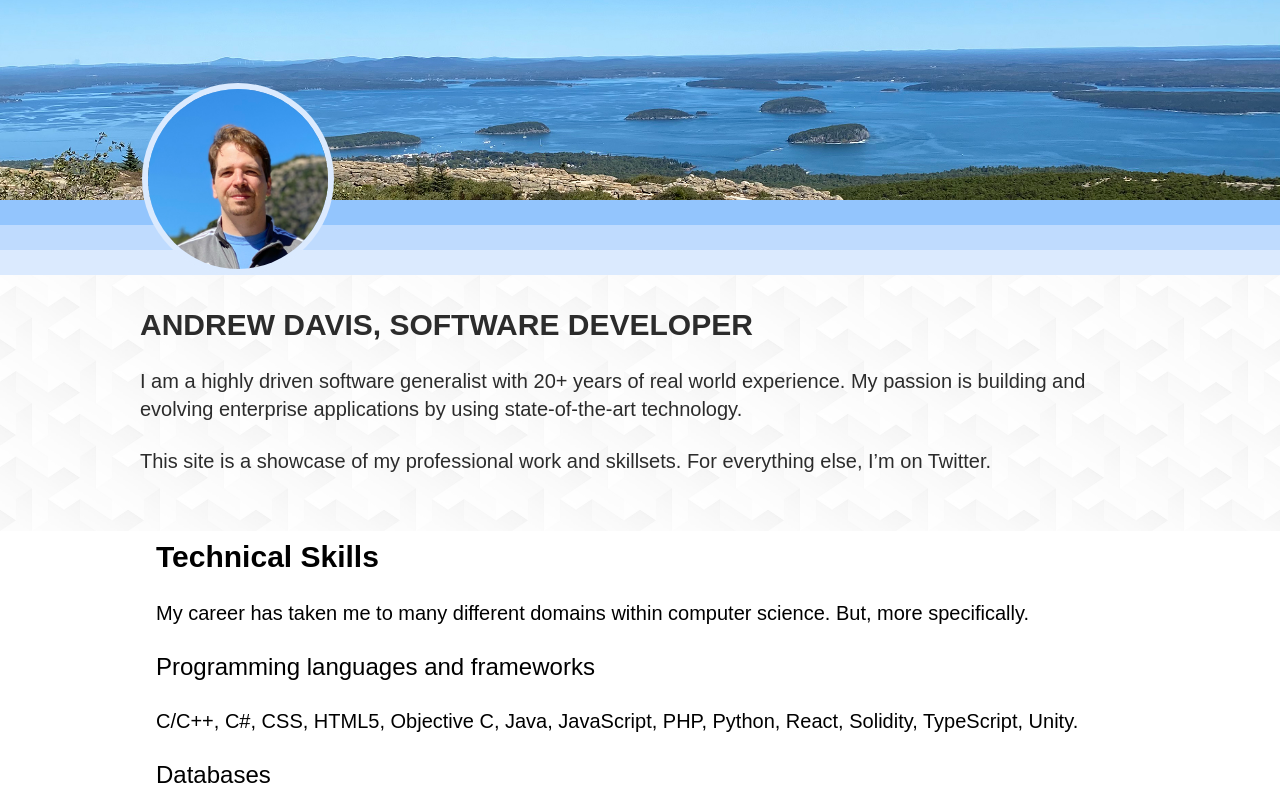
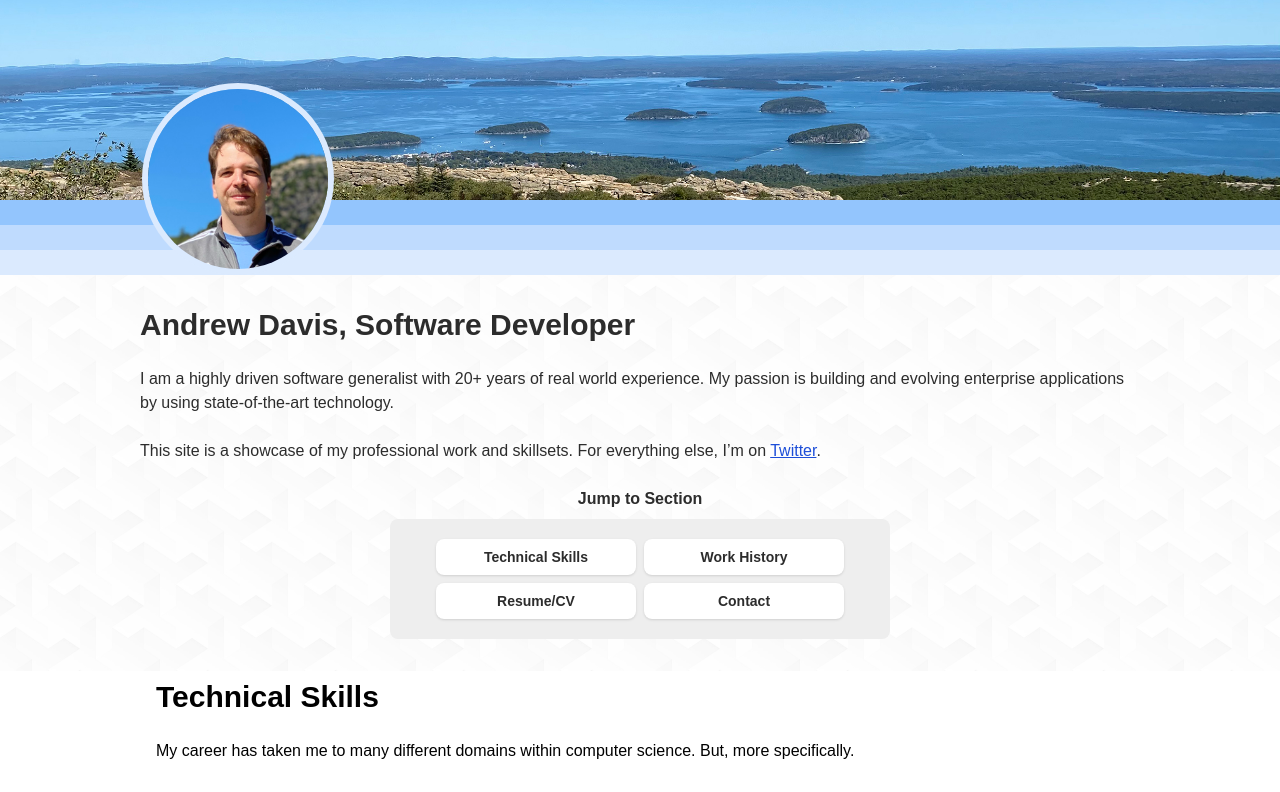
Before and after one commit to andy191x/191x-web, a Next.js app: page / in a window 1280 px wide. Shown: the top 792 px of the page. Built offline with nearby package versions, Linux system fonts and the light colour scheme; a web font is replaced by a local one.

Commit message:
More header updates.

```diff
--- a/app/globals.css
+++ b/app/globals.css
@@ -34,7 +34,7 @@ body {
     }
 
     p {
-        @apply text-xl my-6;
+        @apply text-base my-6;
     }
 
     ul {
--- a/app/page.tsx
+++ b/app/page.tsx
@@ -5,6 +5,9 @@ import headerImage from "@/public/images/header.jpg";
 import andyImage from "@/public/images/andy.jpg";
 import { SectionBlock } from "@/components/SectionBlock";
 import { Section } from "@/components/Section";
+import { ANDREW_TWITTER_URL } from "@/lib/Constants";
+import { LinkExternal } from "@/components/LinkExternal";
+import { Button } from "@/components/Button";
 
 //
 // Blocks
@@ -47,14 +50,28 @@ function HeaderBlock() {
 }
 
 function InfoBlock() {
+    const buttonClasses = "w-[200px] mx-1 my-1";
     return (
         <SectionBlock section={Section.One}>
-            <h1 className={"text-3xl uppercase"}>Andrew Davis, Software Developer</h1>
+            <h1 className={"text-3xl"}>Andrew Davis, Software Developer</h1>
             <p>
                 I am a highly driven software generalist with 20+ years of real world experience. My passion is building
                 and evolving enterprise applications by using state-of-the-art technology.
             </p>
-            <p>This site is a showcase of my professional work and skillsets. For everything else, I’m on Twitter.</p>
+            <p>
+                This site is a showcase of my professional work and skillsets. For everything else, I’m on{" "}
+                <LinkExternal text={"Twitter"} href={ANDREW_TWITTER_URL} />.
+            </p>
+            <div className={"max-w-[500px] mx-auto text-center"}>
+                <span className={"inline-block font-semibold mb-2"}>Jump to Section</span>
+                <div className={"bg-[#eee] p-4 rounded-lg"}>
+                    <Button text={"Technical Skills"} className={buttonClasses} />
+                    <Button text={"Work History"} className={buttonClasses} />
+                    <br />
+                    <Button text={"Resume/CV"} className={buttonClasses} />
+                    <Button text={"Contact"} className={buttonClasses} />
+                </div>
+            </div>
         </SectionBlock>
     );
 }
--- /dev/null
+++ b/components/Button.tsx
@@ -0,0 +1,21 @@
+export interface ButtonParams {
+    text: string;
+    className?: string;
+    onClick?: any;
+}
+
+export function Button({ text, className = "", onClick = undefined }: ButtonParams) {
+    return (
+        <>
+            <button
+                className={
+                    "bg-white hover:bg-blue-100 hover:ring-1 hover:ring-blue-500 hover:cursor-pointer py-2 px-6 rounded-lg font-semibold text-sm shadow " +
+                    className
+                }
+                onClick={onClick}
+            >
+                {text}
+            </button>
+        </>
+    );
+}
--- /dev/null
+++ b/components/LinkExternal.tsx
@@ -0,0 +1,13 @@
+export interface LinkExternalParams {
+    text: string;
+    href: string;
+}
+
+export function LinkExternal({ text, href }: LinkExternalParams) {
+    // TODO: external icon <FontAwesomeIcon className={"mr-1 text-xs"} icon={faArrowUpRightFromSquare} />
+    return (
+        <>
+            <a href={href}>{text}</a>
+        </>
+    );
+}
--- a/components/SectionBlock.tsx
+++ b/components/SectionBlock.tsx
@@ -1,5 +1,3 @@
-"use client";
-
 /* eslint-disable no-unused-vars */
 import { Section } from "@/components/Section";
 
@@ -16,9 +14,9 @@ export function SectionBlock({ section, title = "", id = undefined, children }:
             {section == Section.One && (
                 <>
                     <div
-                        className={"px-4 pt-4 pb-8 font-sans text-[#2c2c2c] bg-white"}
+                        className={"px-6 pt-4 pb-8 font-sans text-[#2c2c2c] bg-white"}
                         style={{
-                            /* next.js does not yet support repeat with Image */
+                            /* Next.js does not yet support repeat with Image */
                             backgroundImage: "url(/images/texture1.png)",
                             backgroundRepeat: "repeat",
                             backgroundSize: "256px 256px",
--- /dev/null
+++ b/lib/Constants.tsx
@@ -0,0 +1 @@
+export const ANDREW_TWITTER_URL = "https://twitter.com/andy191x/";
```
Also changed, not shown: public/images/texture1.png.
